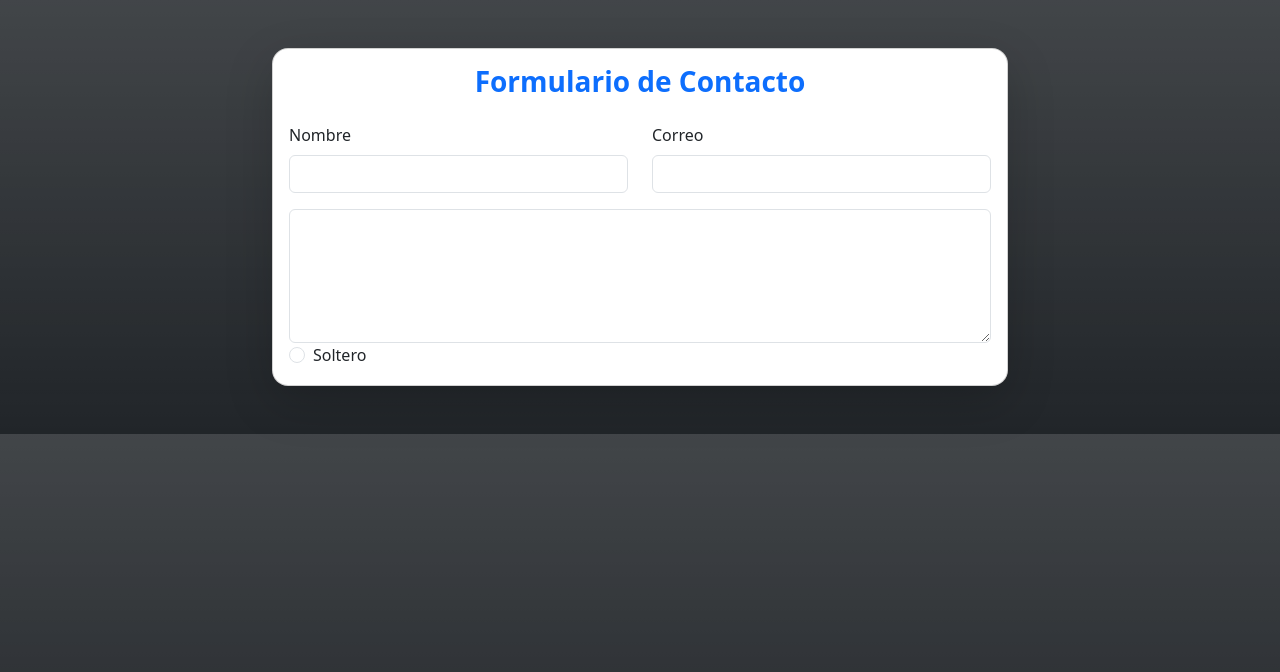
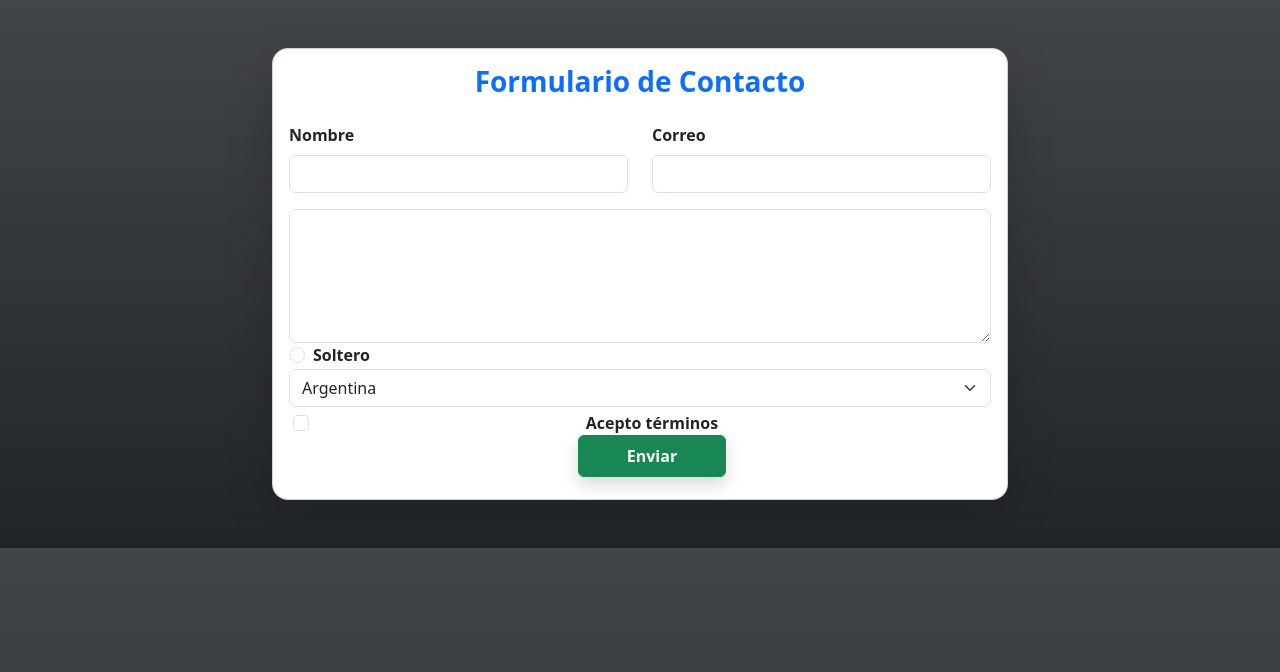
Before and after one commit to juanignacioalzuagaray/form-moderno, a plain HTML site: page index.html in a window 1280 px wide. Drawn offline with nearby package versions, Linux system fonts and the light colour scheme.

Commit message:
version final con botones de succes, formulario mas espaciado y requisitos extra

```diff
--- a/index.html
+++ b/index.html
@@ -10,27 +10,27 @@
 
 <body class="bg-dark bg-gradient">
 
-
-
     <div class="container py-5">
 
         <div class="row justify-content-center">
             <div class="col-12 col-md-10 col-lg-8">
                 <div class="card shadow-lg rounded-4 p-3">
 
-                    <h3 class="text-center mb-4 text-primary fw-bold">
+                    <h3 class="text-center mb-4 text-primary fw-bold fw-bold">
                         Formulario de Contacto
                     </h3>
 
                     <form>
                         <div class="row">
                             <div class="col-12 col-md-6 mb-3">
-                                <label class="form-label">Nombre</label>
+                                <label class="form-label fw-semibold
+                                ">Nombre</label>
                                 <input type="text" class="form-control">
                             </div>
 
                             <div class="col-12 col-md-6 mb-3">
-                                <label class="form-label">Correo</label>
+                                <label class="form-label fw-semibold
+                                ">Correo</label>
                                 <input type="email" class="form-control">
                             </div>
                             </div>
@@ -39,18 +39,33 @@
 
                             <div class="form-check">
                                 <input type="radio" class="form-check-input">
-                                <label class="form-check-label">Soltero</label>
+                                <label class="form-check-label fw-semibold">Soltero</label>
                                </div>
+
+                               <select class="form-select">
+                                <option>Argentina</option>
+                                <option>España</option>
+                               </select>
+
+                               <div class="text-center p-1">
+                               <div class="form-check">
+                                <input type="checkbox" class="form-check-input">
+                                <label class="form-check-label fw-semibold">Acepto términos</label>
+
+                                <br>
+
+                               <button class="btn btn-success px-5 py-2 fw-bold shadow ">
+                                Enviar
+                               </button>
+                            </div>
+                        </div>
+
 
 
                         </form>
-
                 </div>
             </div>
         </div>
     </div>
-
-
-
 </body>
 </html>
```
